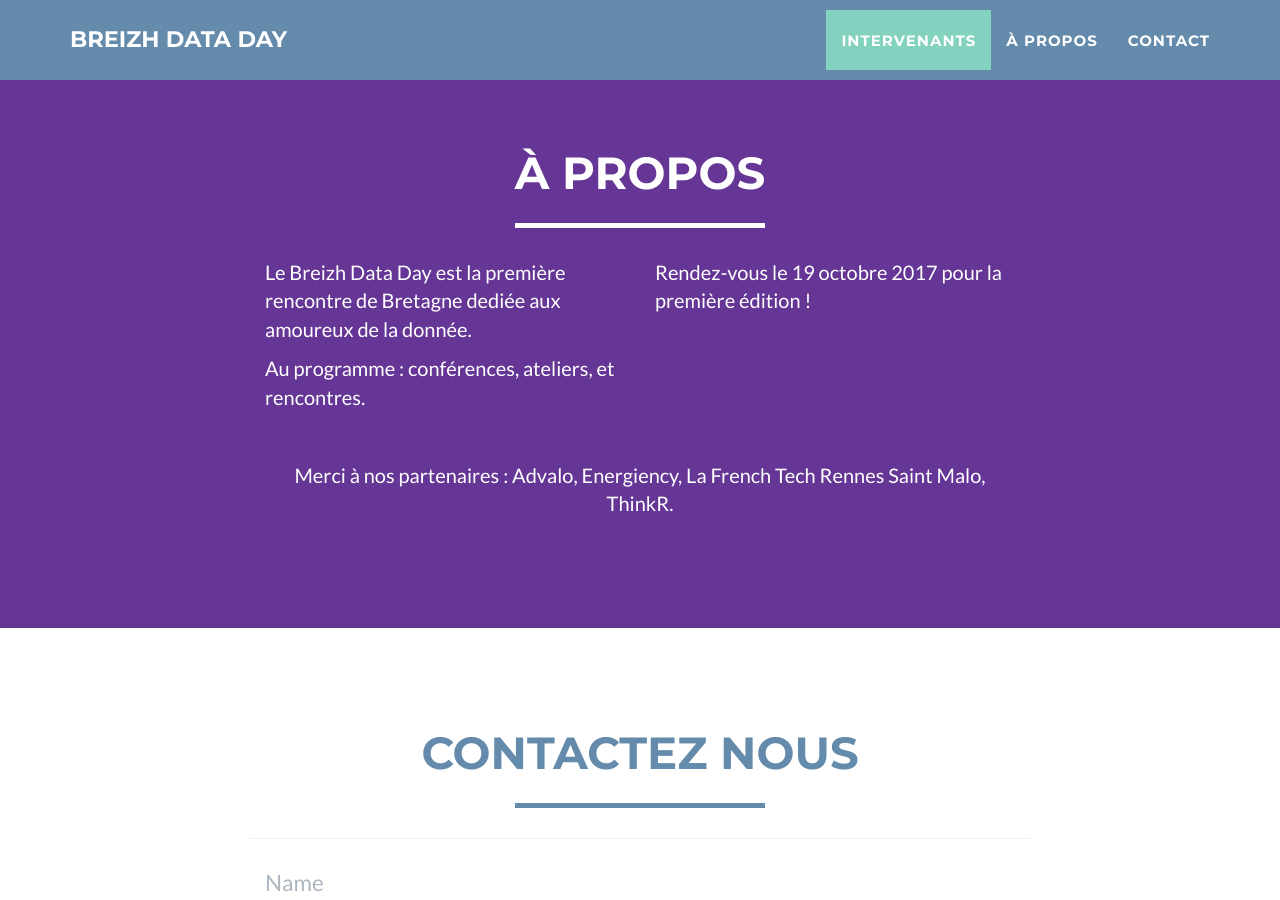
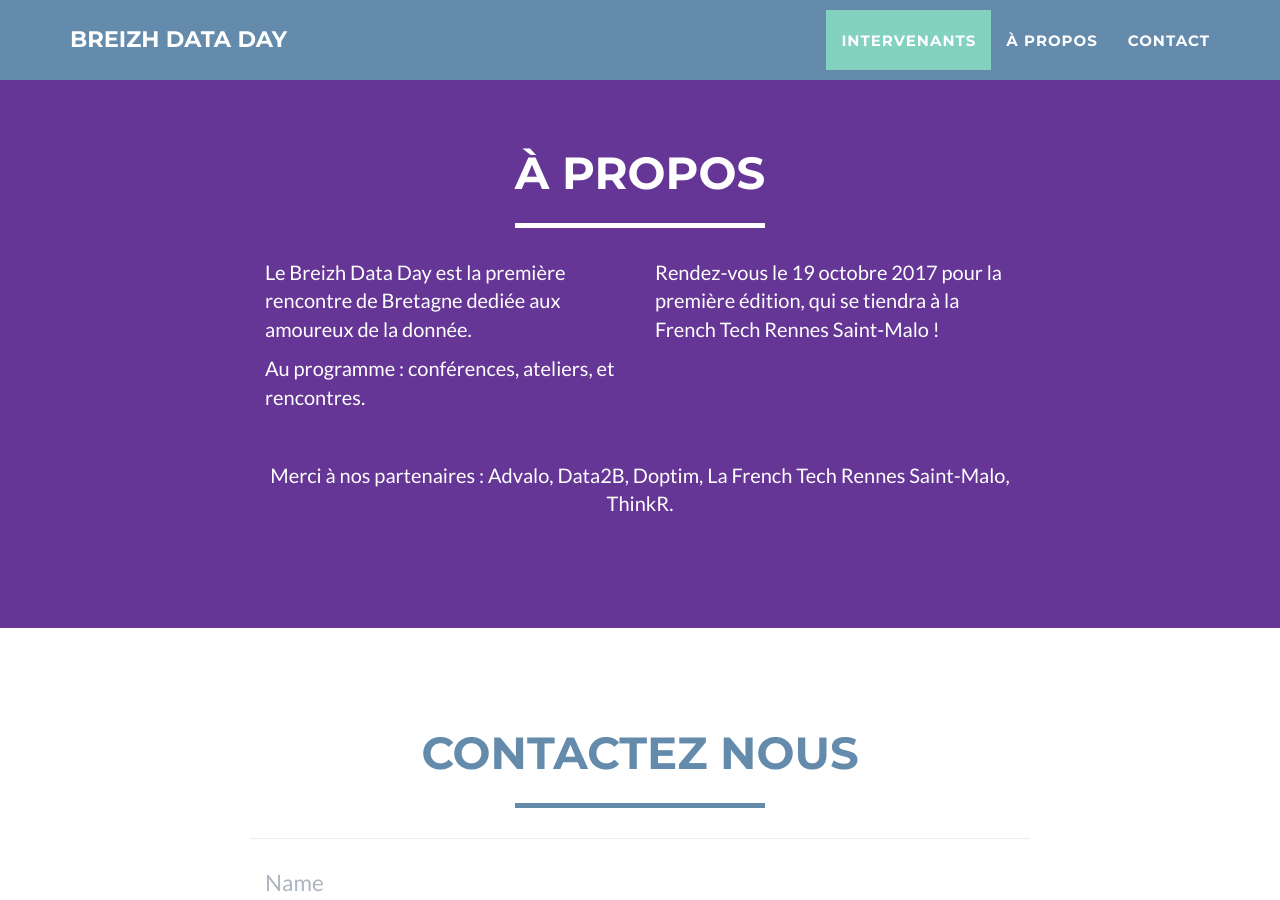
Before and after one commit to jeromelachaud/freelancer-theme, a Jekyll site: the page built from index.html, in a window 1280 px wide and 900 px high, scrolled down 1815 px. Built offline with Jekyll 4.4.1, drawn with Linux system fonts in a browser that asks for light colours.

Commit message:
changes in partenaires

```diff
--- a/_includes/about.html
+++ b/_includes/about.html
@@ -13,11 +13,11 @@
                     <p>Au programme : conférences, ateliers, et rencontres.</p>
                 </div>
                 <div class="col-lg-4">
-                    <p>Rendez-vous le 19 octobre 2017 pour la première édition !</p>
+                    <p>Rendez-vous le 19 octobre 2017 pour la première édition, qui se tiendra à la French Tech Rennes Saint-Malo !</p>
                 </div>
                 <div class="col-lg-8 col-lg-offset-2 text-center">
                   <p>&nbsp;</p>
-                  <p>Merci à nos partenaires : Advalo, Energiency, La French Tech Rennes Saint Malo, ThinkR.</p>
+                  <p>Merci à nos partenaires : Advalo, Data2B, Doptim, La French Tech Rennes Saint-Malo, ThinkR.</p>
                     </a>
                 </div>
             </div>
```
